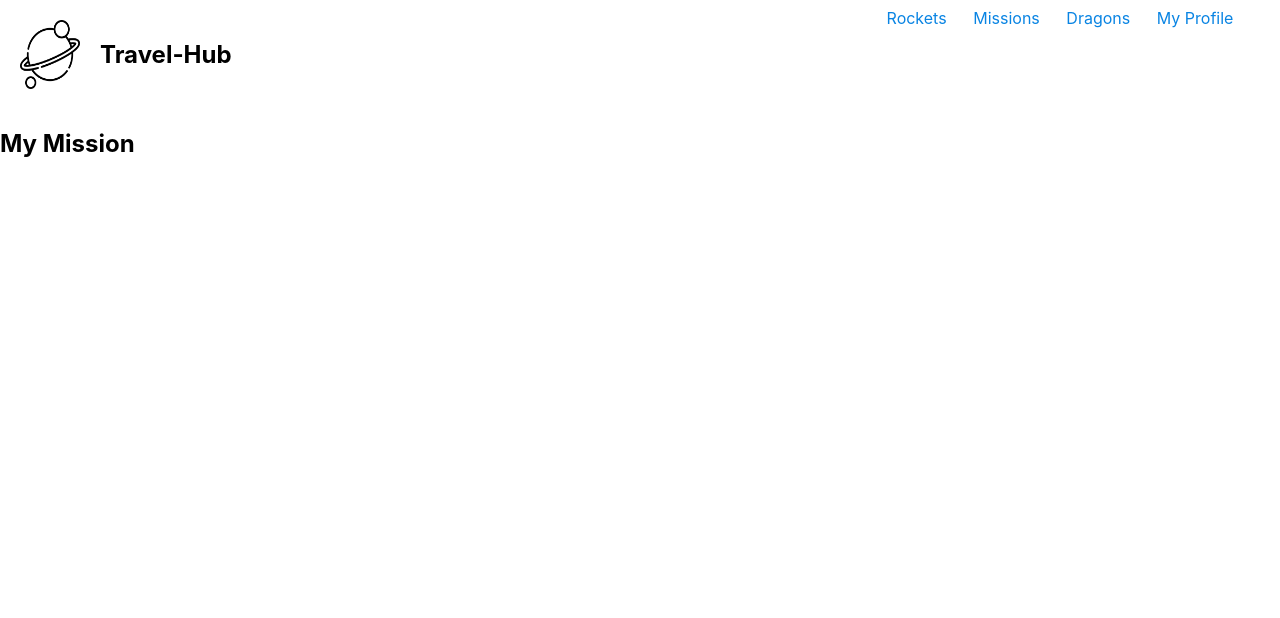
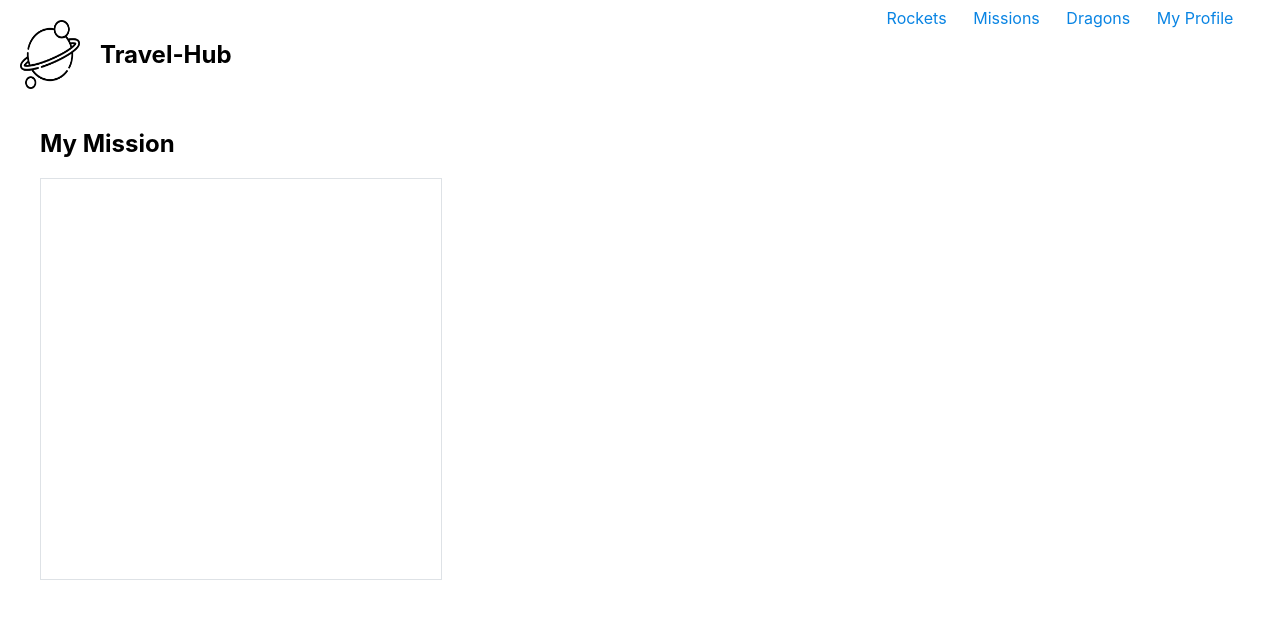
Before and after one commit to MICHAELKITH/react-travel-hub, a React (Create React App) app: page /myProfile in a window 1280 px wide. Shown: the top 618 px of the page. Built offline with nearby package versions, Linux system fonts and the light colour scheme.

Commit message:
Add profile styling

```diff
--- a/src/styles/index.css
+++ b/src/styles/index.css
@@ -1,10 +1,10 @@
-@import 'header.css';
 @import 'header.css';
 @import 'table.css';
 @import 'profile.css';
 @import 'rocke.css';
 @import 'rocket.css';
 @import 'dragon.css';
+
 body {
   margin: 0;
   font-family:
--- a/src/styles/profile.css
+++ b/src/styles/profile.css
@@ -0,0 +1,14 @@
+.Joined_mission_container {
+  border: 1px solid #dee2e6;
+  width: 50vh;
+  height: 50vh;
+}
+
+.my_missions {
+  padding: 0 40px;
+}
+
+.list_mission {
+  padding: 20px 10px;
+  border-bottom: 1px solid #dee2e6;
+}
```
Also changed, not shown: src/styles/dragon.css (indentation only), src/styles/header.css (line endings or trailing spaces), src/styles/table.css (indentation only).
